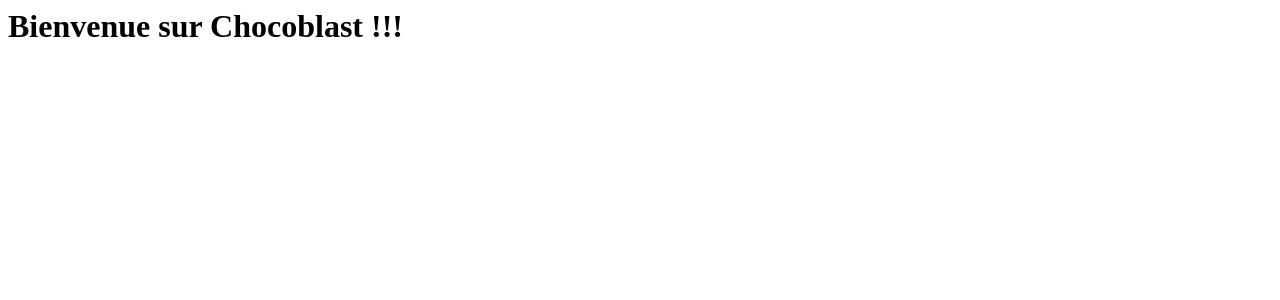
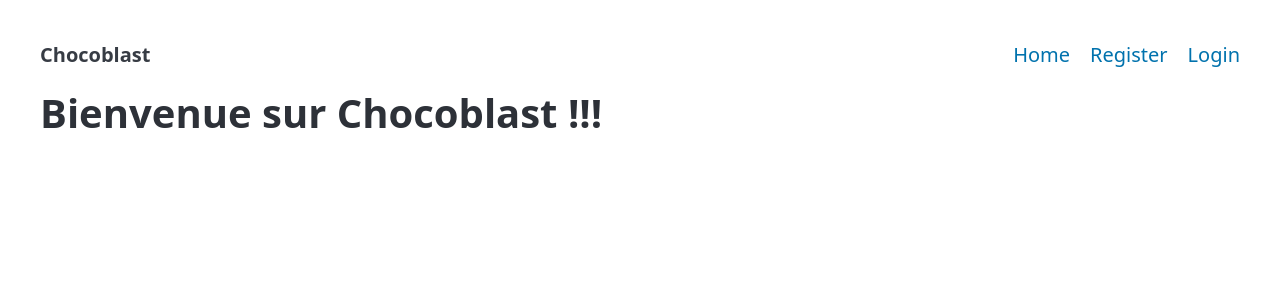
Before and after one commit to night37/projet-chocoblast, a PHP site: page /templates/template_home.php in a window 1280 px wide. Shown: the top 300 px of the page. Run offline with PHP 8.4, Linux system fonts and the light colour scheme; some libraries are stand-ins or nearby versions.

Commit message:
feat : add navbar + pico/css

```diff
--- /dev/null
+++ b/templates/components/components_navbar.php
@@ -0,0 +1,18 @@
+<nav>
+    <ul>
+        <li><strong>Chocoblast</strong></li>
+    </ul>
+    <ul>
+        <!-- Menu Commun -->
+        <li><a href="/">Home</a></li>
+        <!-- Menu déconnecté -->
+        <?php if (!isset($_SESSION["email"])) : ?>
+        <li><a href="/register">Register</a></li>
+        <li><a href="/login">Login</a></li>
+        <?php else : ?>
+        <!-- Menu connecté -->
+        <li><a href="/test">Test</a></li>
+        <li><a href="/logout">Logout</a></li>
+        <?php endif ?>
+    </ul>
+</nav>
--- a/templates/template_home.php
+++ b/templates/template_home.php
@@ -2,9 +2,15 @@
 <head>
     <meta charset="UTF-8">
     <meta name="viewport" content="width=device-width, initial-scale=1.0">
+    <link
+    rel="stylesheet"
+    href="https://cdn.jsdelivr.net/npm/@picocss/pico@2/css/pico.min.css">
     <title><?=$title ?? "" ?></title>
 </head>
 <body>
+    <main class="container">
+    <?php include "components/components_navbar.php";?>
     <h1>Bienvenue sur Chocoblast !!!</h1>
+    </main>
 </body>
 </html>
--- a/templates/template_login.php
+++ b/templates/template_login.php
@@ -10,8 +10,9 @@
 </head>
 
 <body>
-    <main>
-    <section class="container">
+    <main class="container">
+        <?php include "components/components_navbar.php";?>
+        <section>
             <h1>Se connecter</h1>
             <form action="" method="post">
                 <input type="email" name="email" placeholder="Saisir votre email" required>
```
Also changed, not shown: templates/template_register.php (+5 -4 lines), templates/template_test.php (+6 -1 lines), templates/components/components_footer.php (added). Lines whose indentation alone changed are shown as unchanged.
